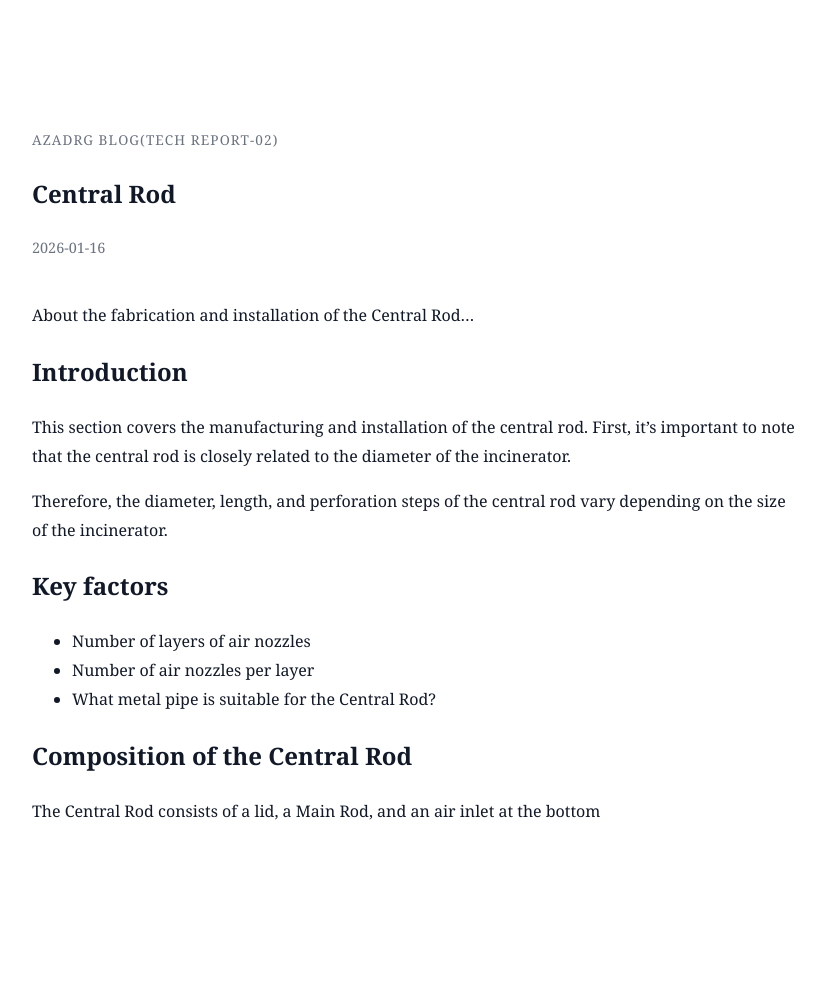
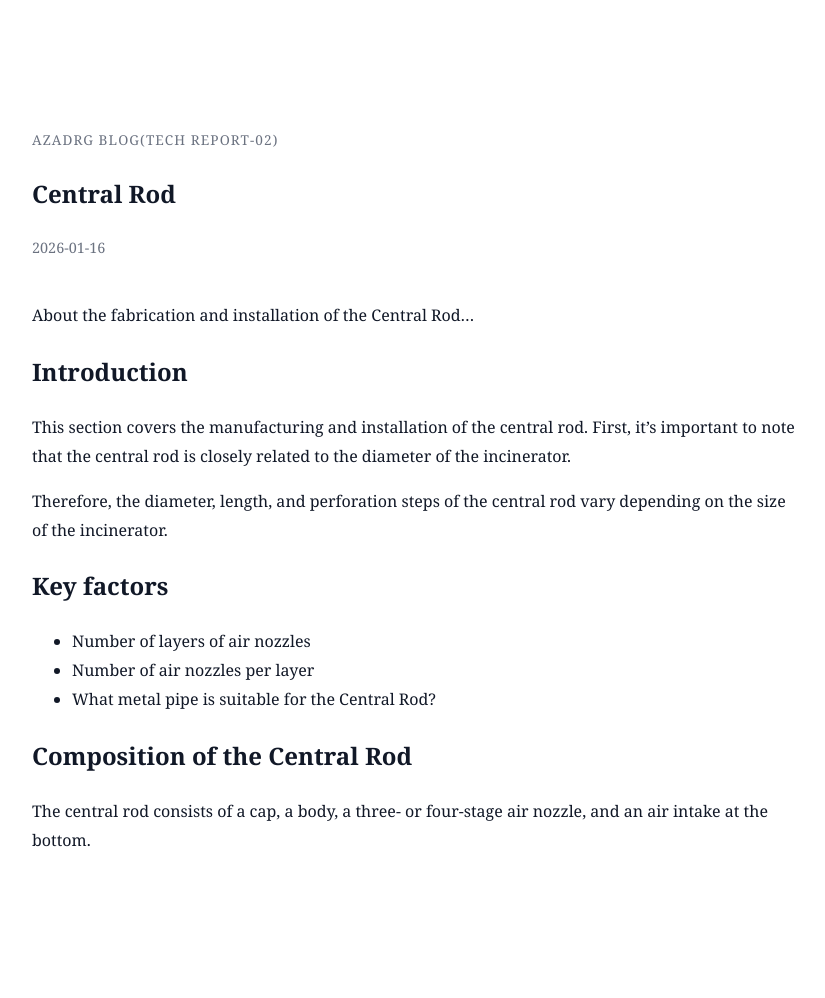
Before and after one commit to ssimsangmin49-creator/ecofriendly-polymer-compounds-incineration, a Jekyll site: the page built from _posts/2026-01-16-central-rod.md, in a window 1280 px wide. Shown: the whole page, without its empty margins (222-1047 px from the left). Built offline with Jekyll 4.4.1, drawn with Linux system fonts in a browser that asks for light colours; before the commit the page ends 970 px from its top, so only the background shows below that.

Commit message:
Revise Central Rod composition details
Updated the description of the Central Rod components.

```diff
--- a/_posts/2026-01-16-central-rod.md
+++ b/_posts/2026-01-16-central-rod.md
@@ -24,4 +24,5 @@ depending on the size of the incinerator.
 
 ## Composition of the Central Rod
 
-The Central Rod consists of a lid, a Main Rod, and an air inlet at the bottom
+The central rod consists of a cap, a body, a three- or four-stage air nozzle,
+and an air intake at the bottom.
```
